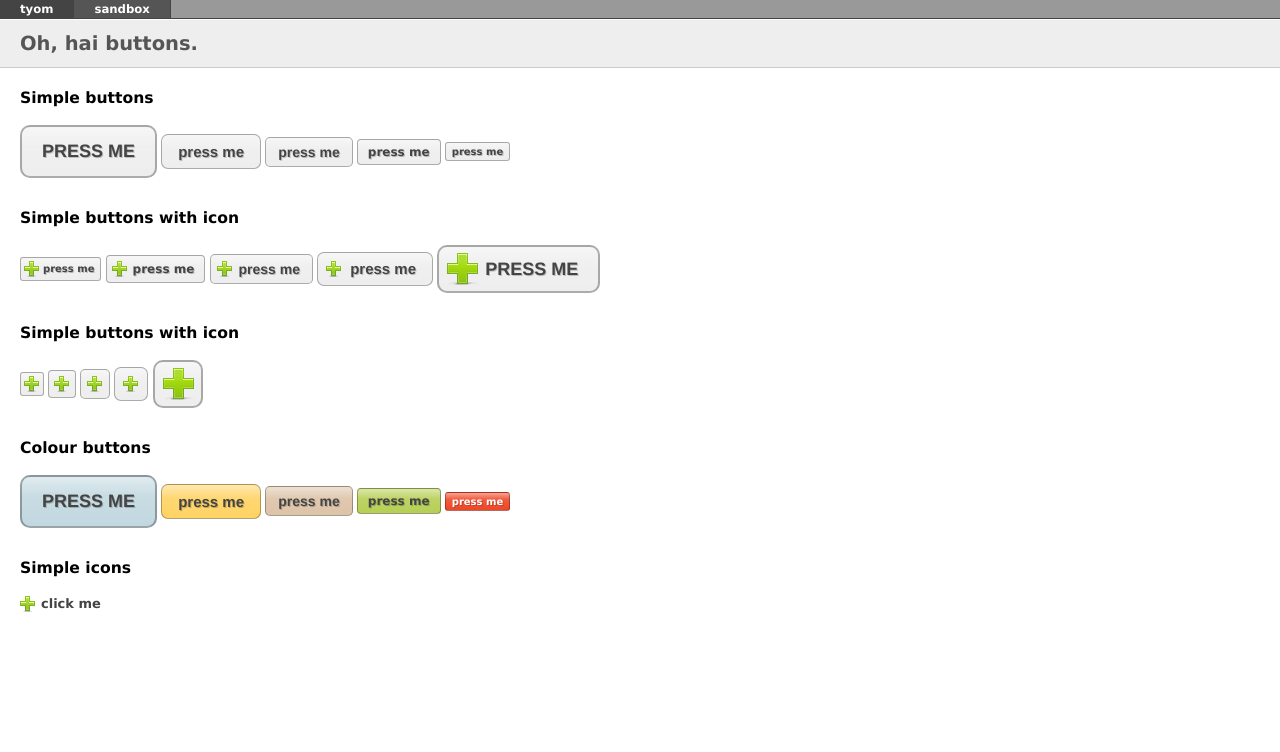
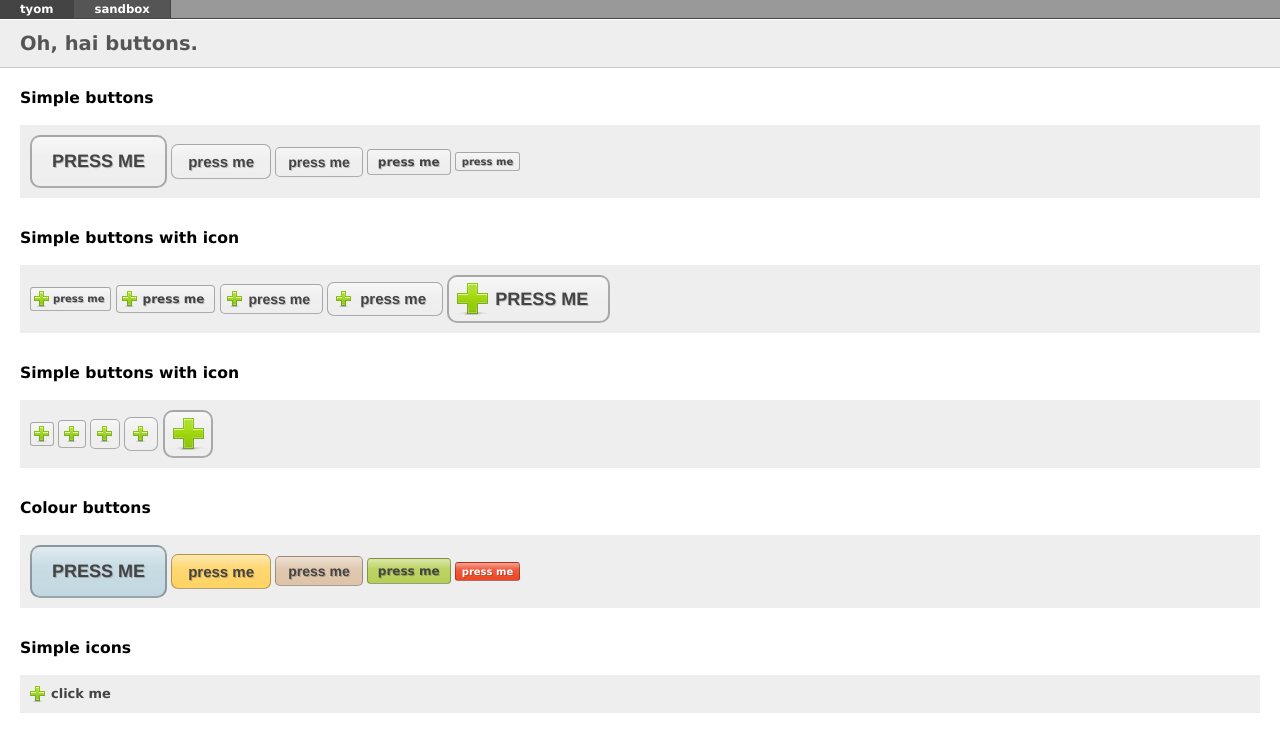
Before and after one commit to tyom/UI-Framework, a plain HTML site: page index.html in a window 1280 px wide. Drawn offline with Linux system fonts and the light colour scheme.

Commit message:
Paragraph backgrounds

```diff
--- a/css/style.css
+++ b/css/style.css
@@ -48,6 +48,9 @@ section h2:first-child {
 
 p {
     margin: 15px 0;
+    padding: 10px;
+    background: #eee;
+    -moz-border-radius: 10px;
 }
 
 .button {
```
